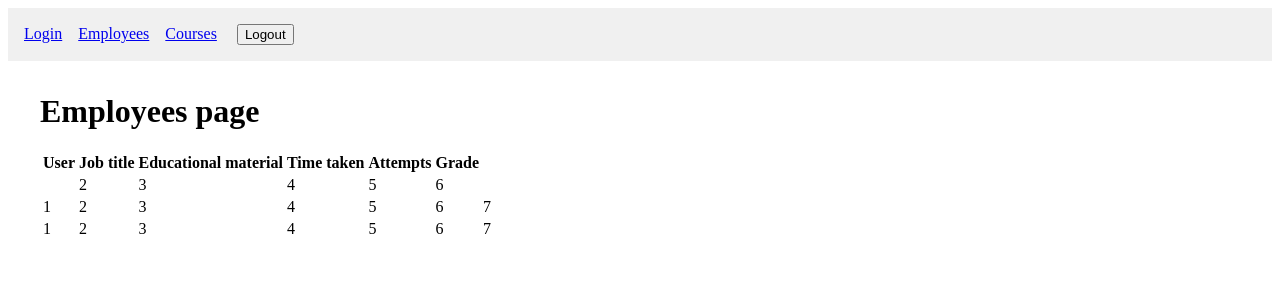
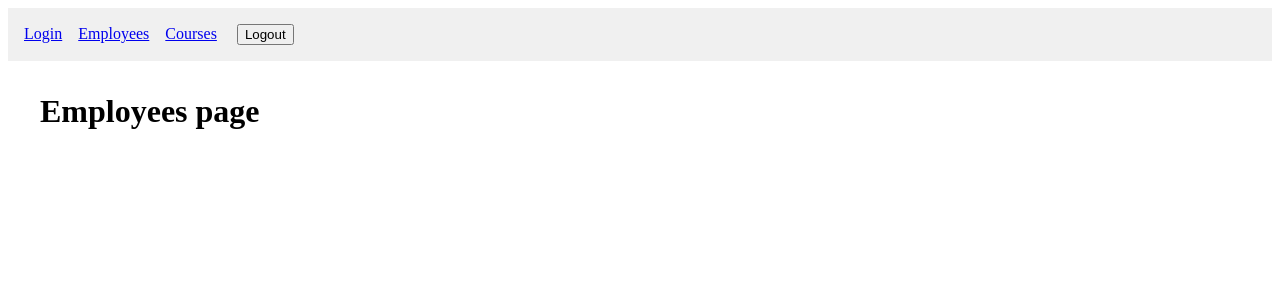
Before and after one commit to supershmoll/hrm-project, a React app: page /employees in a window 1280 px wide. Shown: the top 300 px of the page. Built offline with nearby package versions, Linux system fonts and the light colour scheme; sample sign-in values are in the browser's storage.

Commit message:
fix: change employees page to resolve conflicts with Vercel

```diff
--- a/src/pages/Employees/Employees.jsx
+++ b/src/pages/Employees/Employees.jsx
@@ -1,12 +1,7 @@
-import { useEffect } from 'react';
-import Table from '../../components/Table/Table';
-import { getUsers } from '../../api/UserApi';
-
 function Employees() {
   return (
     <div>
       <h1>Employees page</h1>
-      <Table />
     </div>
   );
 }
```
